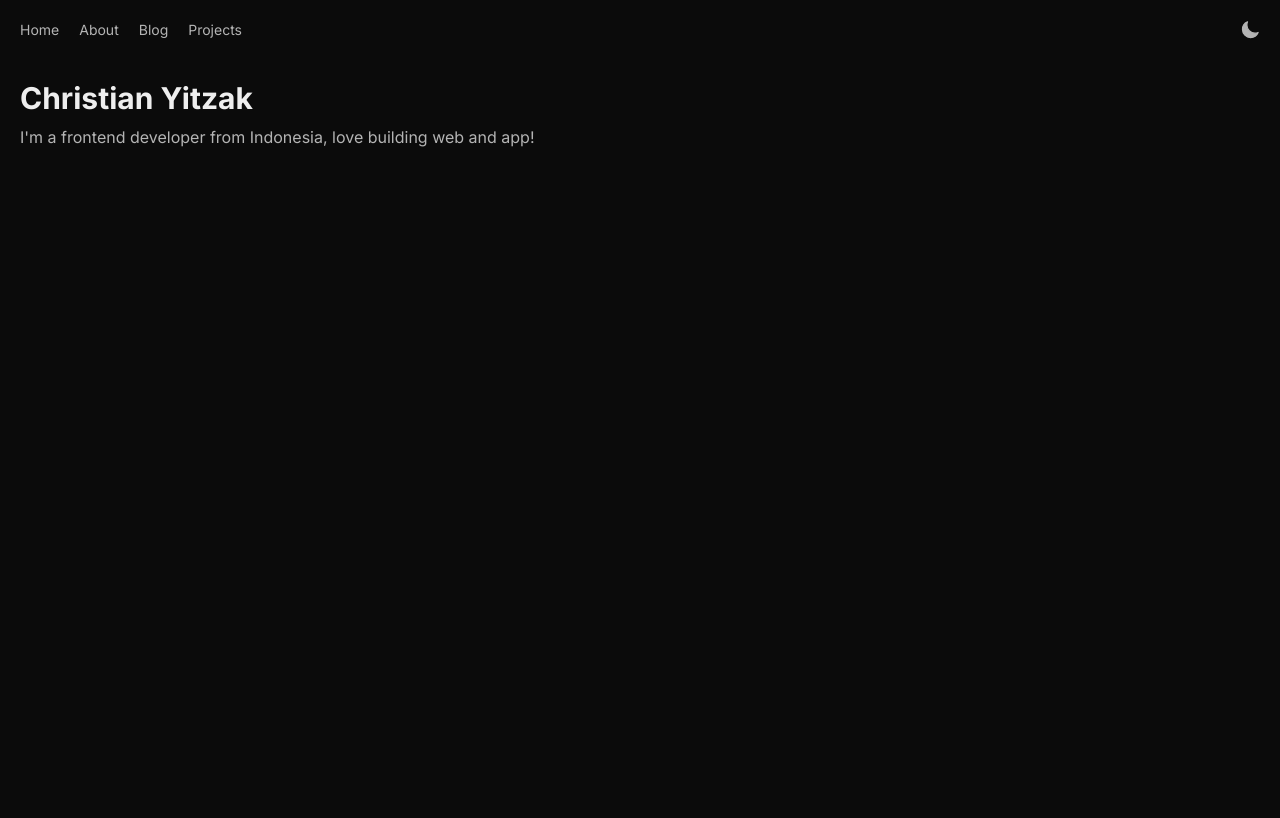
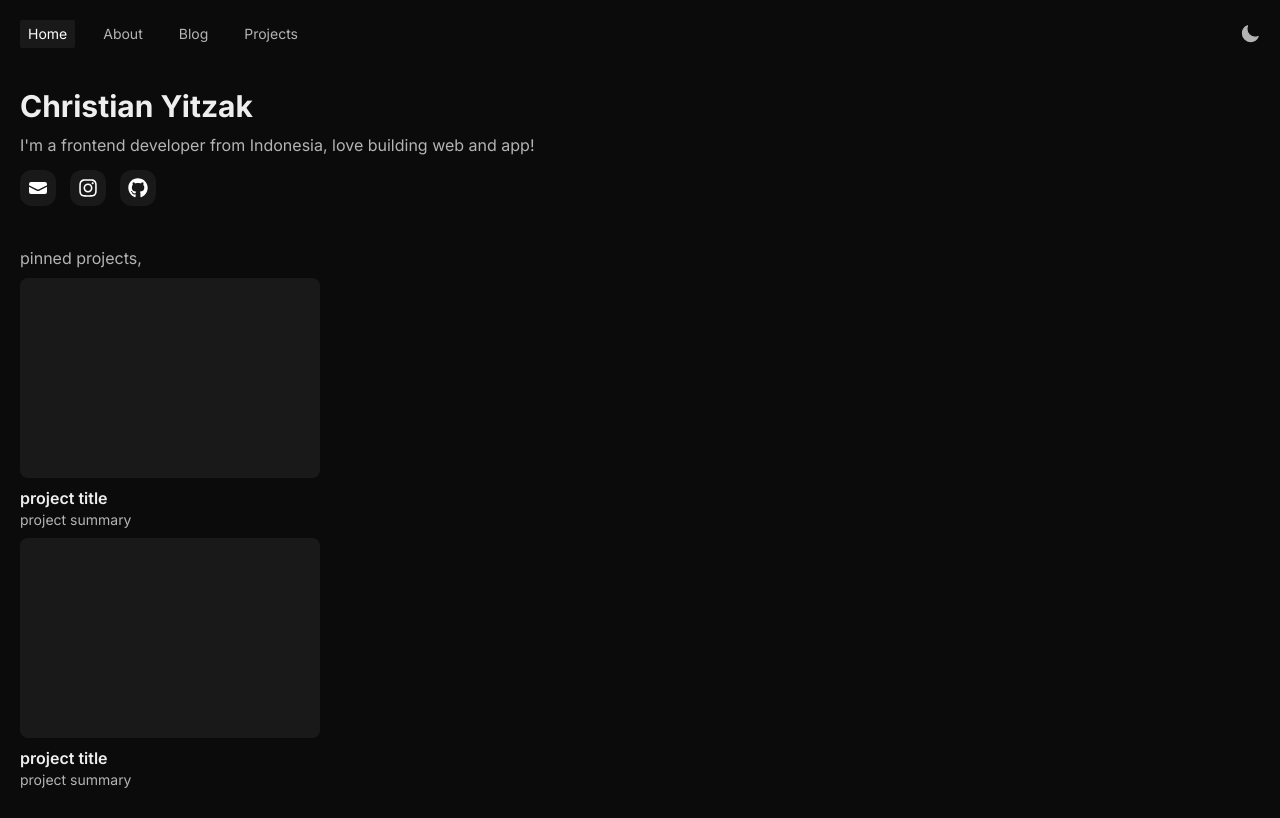
Before and after one commit to christianyitzak/personal-site, a React (Vite) app: page / in a window 1280 px wide. Built offline with nearby package versions, Linux system fonts and the light colour scheme.

Commit message:
make the homepage

```diff
--- a/src/App.jsx
+++ b/src/App.jsx
@@ -1,9 +1,13 @@
 import { Routes, Route } from "react-router";
 import HomePage from "./pages/HomePage";
+import Header from "./components/Header";
 function App() {
     return (
         <Routes>
             <Route index element={<HomePage />} />
+            <Route path="about" element={<Header />} />
+            <Route path="blog" element={<Header />} />
+            <Route path="projects" element={<Header />} />
         </Routes>
     );
 }
--- a/src/components/Header.jsx
+++ b/src/components/Header.jsx
@@ -4,12 +4,21 @@
     return (
         <header className="p-5 flex justify-between">
             <div className="text-[#b4b4b4] flex gap-5 text-sm">
-                <NavLink to="/">Home</NavLink>
-                <NavLink to="/about">About</NavLink>
-                <NavLink to="/blog">Blog</NavLink>
-                <NavLink to="/projects">Projects</NavLink>
+                <NavLink to="/" className="py-1 px-2 rounded-xs">
+                    Home
+                </NavLink>
+                <NavLink to="/about" className="py-1 px-2 rounded-xs">
+                    About
+                </NavLink>
+                <NavLink to="/blog" className="py-1 px-2 rounded-xs">
+                    Blog
+                </NavLink>
+                <NavLink to="/projects" className="py-1 px-2 rounded-xs">
+                    Projects
+                </NavLink>
             </div>
 
+            <button>
                 <svg
                     xmlns="http://www.w3.org/2000/svg"
                     fill="#b4b4b4"
@@ -24,6 +33,7 @@
                         d="M21.752 15.002A9.72 9.72 0 0 1 18 15.75c-5.385 0-9.75-4.365-9.75-9.75 0-1.33.266-2.597.748-3.752A9.753 9.753 0 0 0 3 11.25C3 16.635 7.365 21 12.75 21a9.753 9.753 0 0 0 9.002-5.998Z"
                     />
                 </svg>
+            </button>
         </header>
     );
 }
--- a/src/index.css
+++ b/src/index.css
@@ -8,3 +8,7 @@
 body {
     background-color: #0b0b0b;
 }
+
+.active {
+    @apply bg-[#191919] text-white;
+}
--- a/src/pages/HomePage.jsx
+++ b/src/pages/HomePage.jsx
@@ -9,10 +9,63 @@
                 <h1 className="text-[#eee] text-3xl font-bold mb-2">
                     Christian Yitzak
                 </h1>
-                <p className="text-[#b4b4b4] leading-relaxed">
+                <p className="text-[#b4b4b4] leading-relaxed mb-3">
                     I'm a frontend developer from Indonesia, love building web
                     and app!
                 </p>
+                <div className="flex gap-3.5">
+                    <button className="bg-[#191919] p-2 rounded-xl">
+                        <svg
+                            xmlns="http://www.w3.org/2000/svg"
+                            viewBox="0 0 20 20"
+                            fill="white"
+                            class="h-5 w-5"
+                        >
+                            <path d="M3 4a2 2 0 00-2 2v1.161l8.441 4.221a1.25 1.25 0 001.118 0L19 7.162V6a2 2 0 00-2-2H3z"></path>
+                            <path d="M19 8.839l-7.77 3.885a2.75 2.75 0 01-2.46 0L1 8.839V14a2 2 0 002 2h14a2 2 0 002-2V8.839z"></path>
+                        </svg>
+                    </button>
+                    <button className="bg-[#191919] p-2 rounded-xl">
+                        <svg
+                            stroke="currentColor"
+                            fill="white"
+                            stroke-width="0"
+                            viewBox="0 0 448 512"
+                            class="h-5 w-5"
+                            xmlns="http://www.w3.org/2000/svg"
+                        >
+                            <path d="M224.1 141c-63.6 0-114.9 51.3-114.9 114.9s51.3 114.9 114.9 114.9S339 319.5 339 255.9 287.7 141 224.1 141zm0 189.6c-41.1 0-74.7-33.5-74.7-74.7s33.5-74.7 74.7-74.7 74.7 33.5 74.7 74.7-33.6 74.7-74.7 74.7zm146.4-194.3c0 14.9-12 26.8-26.8 26.8-14.9 0-26.8-12-26.8-26.8s12-26.8 26.8-26.8 26.8 12 26.8 26.8zm76.1 27.2c-1.7-35.9-9.9-67.7-36.2-93.9-26.2-26.2-58-34.4-93.9-36.2-37-2.1-147.9-2.1-184.9 0-35.8 1.7-67.6 9.9-93.9 36.1s-34.4 58-36.2 93.9c-2.1 37-2.1 147.9 0 184.9 1.7 35.9 9.9 67.7 36.2 93.9s58 34.4 93.9 36.2c37 2.1 147.9 2.1 184.9 0 35.9-1.7 67.7-9.9 93.9-36.2 26.2-26.2 34.4-58 36.2-93.9 2.1-37 2.1-147.8 0-184.8zM398.8 388c-7.8 19.6-22.9 34.7-42.6 42.6-29.5 11.7-99.5 9-132.1 9s-102.7 2.6-132.1-9c-19.6-7.8-34.7-22.9-42.6-42.6-11.7-29.5-9-99.5-9-132.1s-2.6-102.7 9-132.1c7.8-19.6 22.9-34.7 42.6-42.6 29.5-11.7 99.5-9 132.1-9s102.7-2.6 132.1 9c19.6 7.8 34.7 22.9 42.6 42.6 11.7 29.5 9 99.5 9 132.1s2.7 102.7-9 132.1z"></path>
+                        </svg>
+                    </button>
+                    <button className="bg-[#191919] p-2 rounded-xl">
+                        <svg
+                            stroke="currentColor"
+                            fill="white"
+                            stroke-width="0"
+                            viewBox="0 0 496 512"
+                            class="h-5 w-5"
+                            xmlns="http://www.w3.org/2000/svg"
+                        >
+                            <path d="M165.9 397.4c0 2-2.3 3.6-5.2 3.6-3.3.3-5.6-1.3-5.6-3.6 0-2 2.3-3.6 5.2-3.6 3-.3 5.6 1.3 5.6 3.6zm-31.1-4.5c-.7 2 1.3 4.3 4.3 4.9 2.6 1 5.6 0 6.2-2s-1.3-4.3-4.3-5.2c-2.6-.7-5.5.3-6.2 2.3zm44.2-1.7c-2.9.7-4.9 2.6-4.6 4.9.3 2 2.9 3.3 5.9 2.6 2.9-.7 4.9-2.6 4.6-4.6-.3-1.9-3-3.2-5.9-2.9zM244.8 8C106.1 8 0 113.3 0 252c0 110.9 69.8 205.8 169.5 239.2 12.8 2.3 17.3-5.6 17.3-12.1 0-6.2-.3-40.4-.3-61.4 0 0-70 15-84.7-29.8 0 0-11.4-29.1-27.8-36.6 0 0-22.9-15.7 1.6-15.4 0 0 24.9 2 38.6 25.8 21.9 38.6 58.6 27.5 72.9 20.9 2.3-16 8.8-27.1 16-33.7-55.9-6.2-112.3-14.3-112.3-110.5 0-27.5 7.6-41.3 23.6-58.9-2.6-6.5-11.1-33.3 2.6-67.9 20.9-6.5 69 27 69 27 20-5.6 41.5-8.5 62.8-8.5s42.8 2.9 62.8 8.5c0 0 48.1-33.6 69-27 13.7 34.7 5.2 61.4 2.6 67.9 16 17.7 25.8 31.5 25.8 58.9 0 96.5-58.9 104.2-114.8 110.5 9.2 7.9 17 22.9 17 46.4 0 33.7-.3 75.4-.3 83.6 0 6.5 4.6 14.4 17.3 12.1C428.2 457.8 496 362.9 496 252 496 113.3 383.5 8 244.8 8zM97.2 352.9c-1.3 1-1 3.3.7 5.2 1.6 1.6 3.9 2.3 5.2 1 1.3-1 1-3.3-.7-5.2-1.6-1.6-3.9-2.3-5.2-1zm-10.8-8.1c-.7 1.3.3 2.9 2.3 3.9 1.6 1 3.6.7 4.3-.7.7-1.3-.3-2.9-2.3-3.9-2-.6-3.6-.3-4.3.7zm32.4 35.6c-1.6 1.3-1 4.3 1.3 6.2 2.3 2.3 5.2 2.6 6.5 1 1.3-1.3.7-4.3-1.3-6.2-2.2-2.3-5.2-2.6-6.5-1zm-11.4-14.7c-1.6 1-1.6 3.6 0 5.9 1.6 2.3 4.3 3.3 5.6 2.3 1.6-1.3 1.6-3.9 0-6.2-1.4-2.3-4-3.3-5.6-2z"></path>
+                        </svg>
+                    </button>
+                </div>
+            </section>
+
+            <section className="p-5">
+                <p className="text-[#b4b4b4] mb-2">pinned projects,</p>
+
+                <div className="my-2">
+                    <div className="bg-[#191919] h-[200px] w-[300px] rounded-lg mb-2"></div>
+                    <p className="text-[#eee] font-semibold">project title</p>
+                    <p className="text-[#b4b4b4] text-sm">project summary</p>
+                </div>
+
+                <div className="my-2">
+                    <div className="bg-[#191919] h-[200px] w-[300px] rounded-lg mb-2"></div>
+                    <p className="text-[#eee] font-semibold">project title</p>
+                    <p className="text-[#b4b4b4] text-sm">project summary</p>
+                </div>
             </section>
         </>
     );
```
Lines whose indentation alone changed are shown as unchanged.
